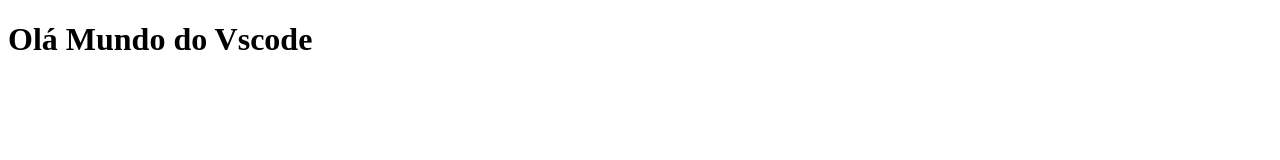
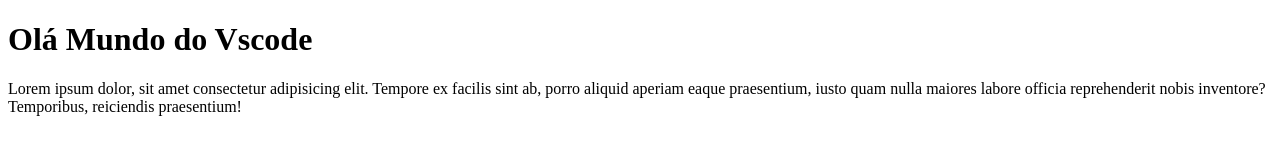
Before and after one commit to BrunoKubiski/test-git, a plain HTML site: page index.html in a window 1280 px wide. Drawn offline with Linux system fonts and the light colour scheme.

Commit message:
add lorem

```diff
--- a/index.html
+++ b/index.html
@@ -7,5 +7,6 @@
 </head>
 <body>
     <h1>Olá Mundo do Vscode</h1>
+    <p>Lorem ipsum dolor, sit amet consectetur adipisicing elit. Tempore ex facilis sint ab, porro aliquid aperiam eaque praesentium, iusto quam nulla maiores labore officia reprehenderit nobis inventore? Temporibus, reiciendis praesentium!</p>
 </body>
 </html>
```
